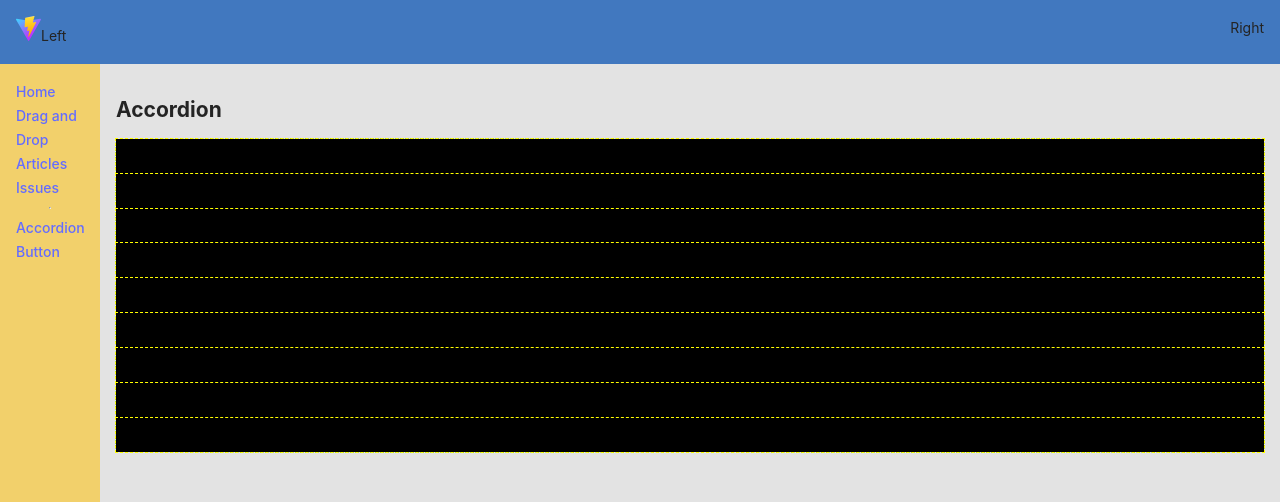
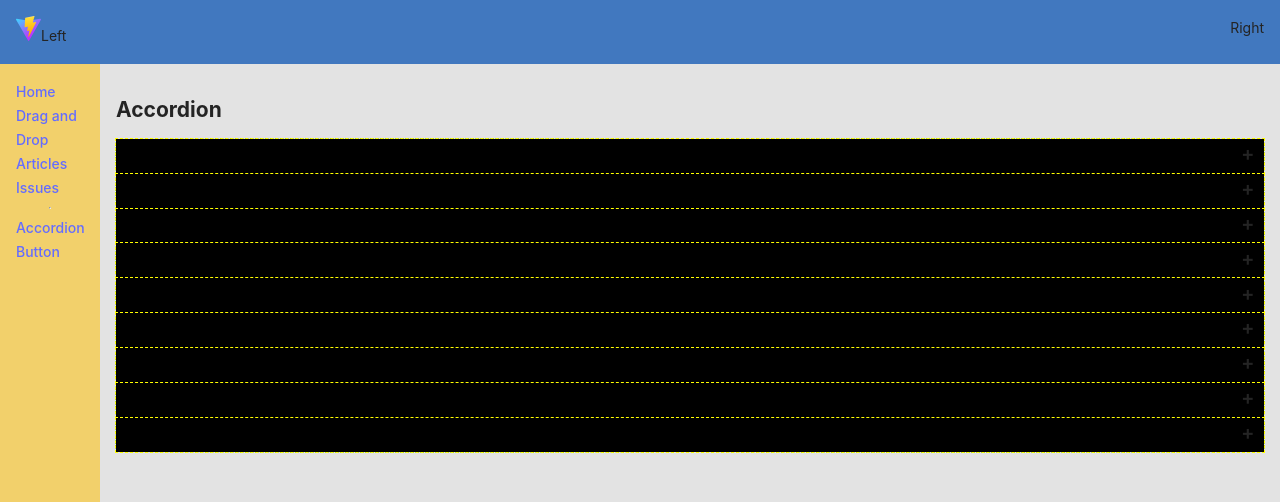
Before and after one commit to atwright147/react-playground, a React (Vite) app: page /components/accordion in a window 1280 px wide. Shown: the top 502 px of the page. Built offline with nearby package versions, Linux system fonts and the light colour scheme.

Commit message:
move open / close icon to ::after

```diff
--- a/src/components/Accordion/Accordion.module.scss
+++ b/src/components/Accordion/Accordion.module.scss
@@ -11,6 +11,15 @@
   z-index: 10;
   background-color: black;
 
+  &::after {
+    content: "\00d7";
+    position: absolute;
+    right: 10px;
+    top: 50%;
+    vertical-align: middle;
+    transition: transform .3s;
+  }
+
   button {
     pointer-events: all;
     outline: 1px dashed yellow;
@@ -20,29 +29,18 @@
     cursor: pointer;
     text-align: left;
     width: 100%;
-
-    display: grid;
-    grid-template-columns: 1fr min-content;
-    grid-template-areas:
-      "left  right";
-    }
-
-    div {
-      pointer-events: none;
-    }
-}
-
-.closer {
-  font-size: 1.25rem;
-  vertical-align: middle;
-  line-height: 14px;
-  transform: rotate(45deg);
-  transition: transform .3s;
+  }
 }
 
 .open {
-  .closer {
-    transform: rotate(0);
+  .heading::after {
+    transform: translateY(calc(-50% - 2px)) rotate(0);
+  }
+}
+
+.closed {
+  .heading::after {
+    transform: translateY(calc(-50% - 2px)) rotate(45deg);
   }
 }
 
--- a/src/components/Accordion/Accordion.tsx
+++ b/src/components/Accordion/Accordion.tsx
@@ -58,8 +58,7 @@ export const Accordion = ({ id, title, items }: Props): JSX.Element => {
                 aria-expanded={isOpen}
                 aria-controls={`${id}-section--${index}`}
               >
-                <div className={styles.left}>{item.heading}</div>
-                <div className={classnames(styles.right, styles.closer)} aria-hidden="true">&times;</div>
+                {item.heading}
               </button>
             </h3>
 
```
